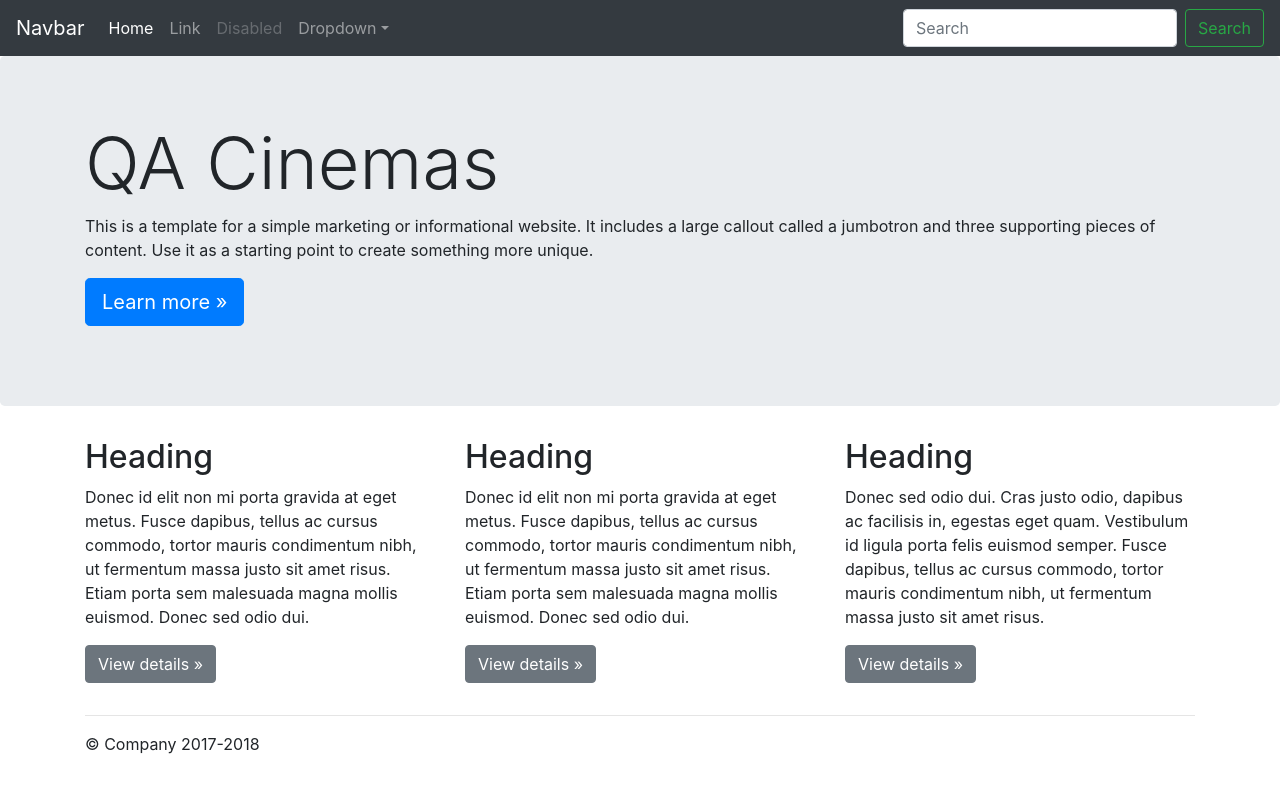
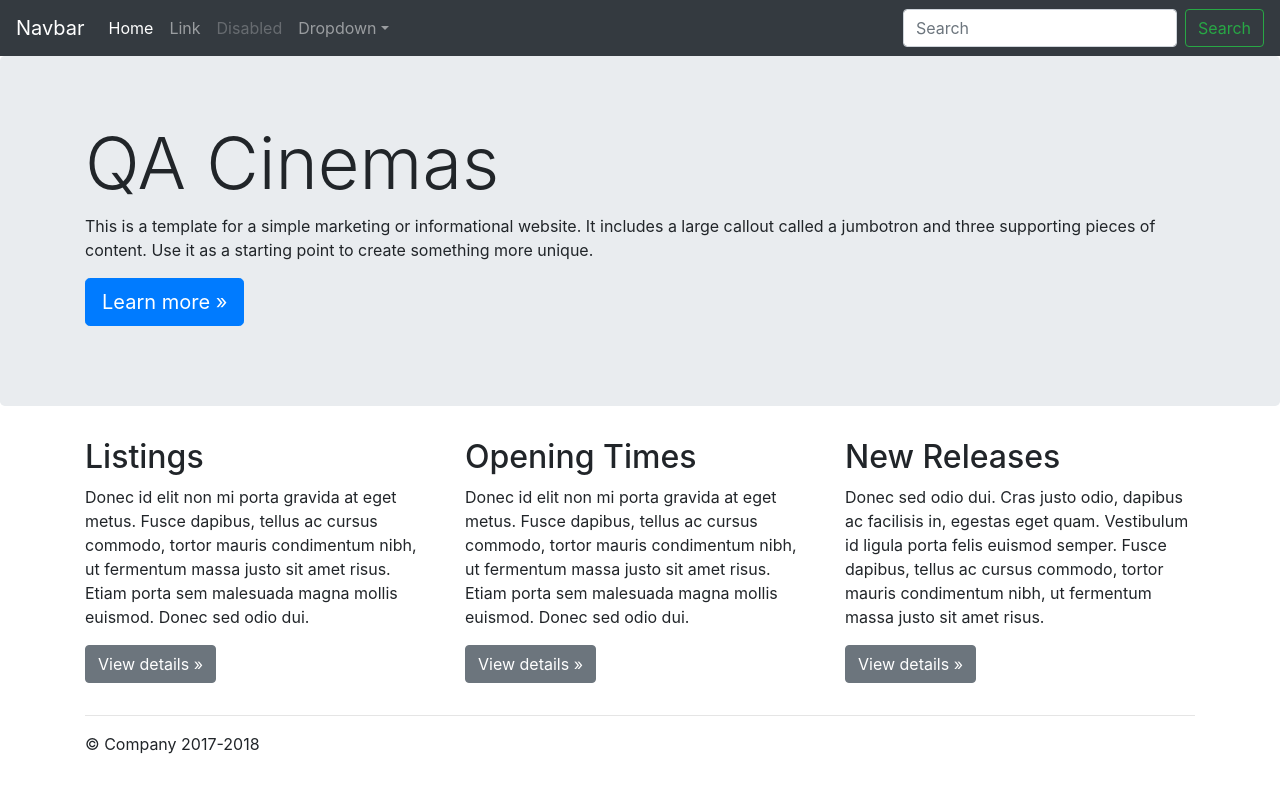
Before and after one commit to dwp/scrum-psd-hd, a website: page views/layouts/default.html in a window 1280 px wide. Drawn offline with nearby package versions, Linux system fonts and the light colour scheme.

Commit message:
feat: Add placeholder headings for listings, opening times and new releases

```diff
--- a/views/layouts/default.html
+++ b/views/layouts/default.html
@@ -67,17 +67,17 @@
         <!-- Example row of columns -->
         <div class="row">
           <div class="col-md-4">
-            <h2>Heading</h2>
+            <h2>Listings</h2>
             <p>Donec id elit non mi porta gravida at eget metus. Fusce dapibus, tellus ac cursus commodo, tortor mauris condimentum nibh, ut fermentum massa justo sit amet risus. Etiam porta sem malesuada magna mollis euismod. Donec sed odio dui. </p>
             <p><a class="btn btn-secondary" href="#" role="button">View details &raquo;</a></p>
           </div>
           <div class="col-md-4">
-            <h2>Heading</h2>
+            <h2>Opening Times</h2>
             <p>Donec id elit non mi porta gravida at eget metus. Fusce dapibus, tellus ac cursus commodo, tortor mauris condimentum nibh, ut fermentum massa justo sit amet risus. Etiam porta sem malesuada magna mollis euismod. Donec sed odio dui. </p>
             <p><a class="btn btn-secondary" href="#" role="button">View details &raquo;</a></p>
           </div>
           <div class="col-md-4">
-            <h2>Heading</h2>
+            <h2>New Releases</h2>
             <p>Donec sed odio dui. Cras justo odio, dapibus ac facilisis in, egestas eget quam. Vestibulum id ligula porta felis euismod semper. Fusce dapibus, tellus ac cursus commodo, tortor mauris condimentum nibh, ut fermentum massa justo sit amet risus.</p>
             <p><a class="btn btn-secondary" href="#" role="button">View details &raquo;</a></p>
           </div>
```
